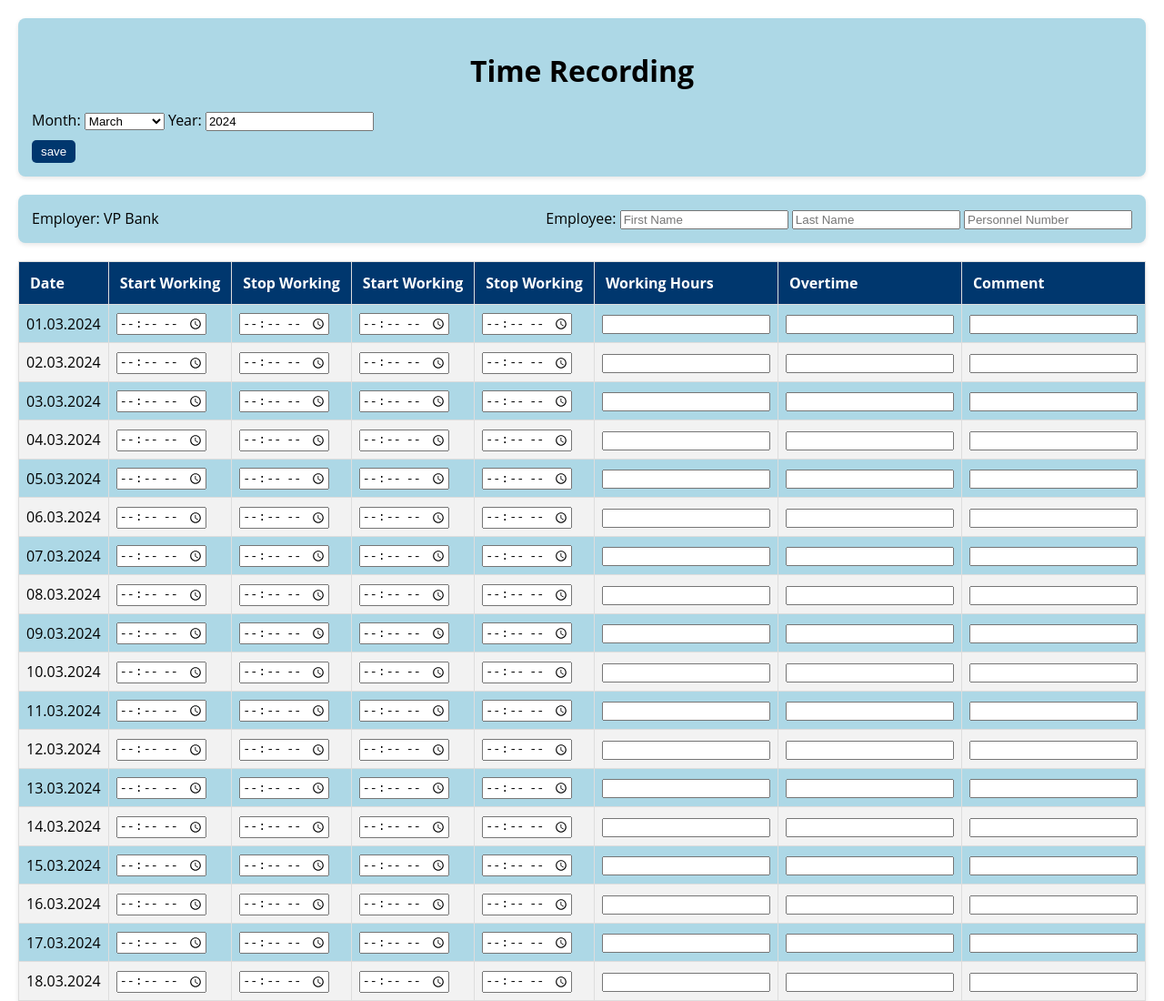
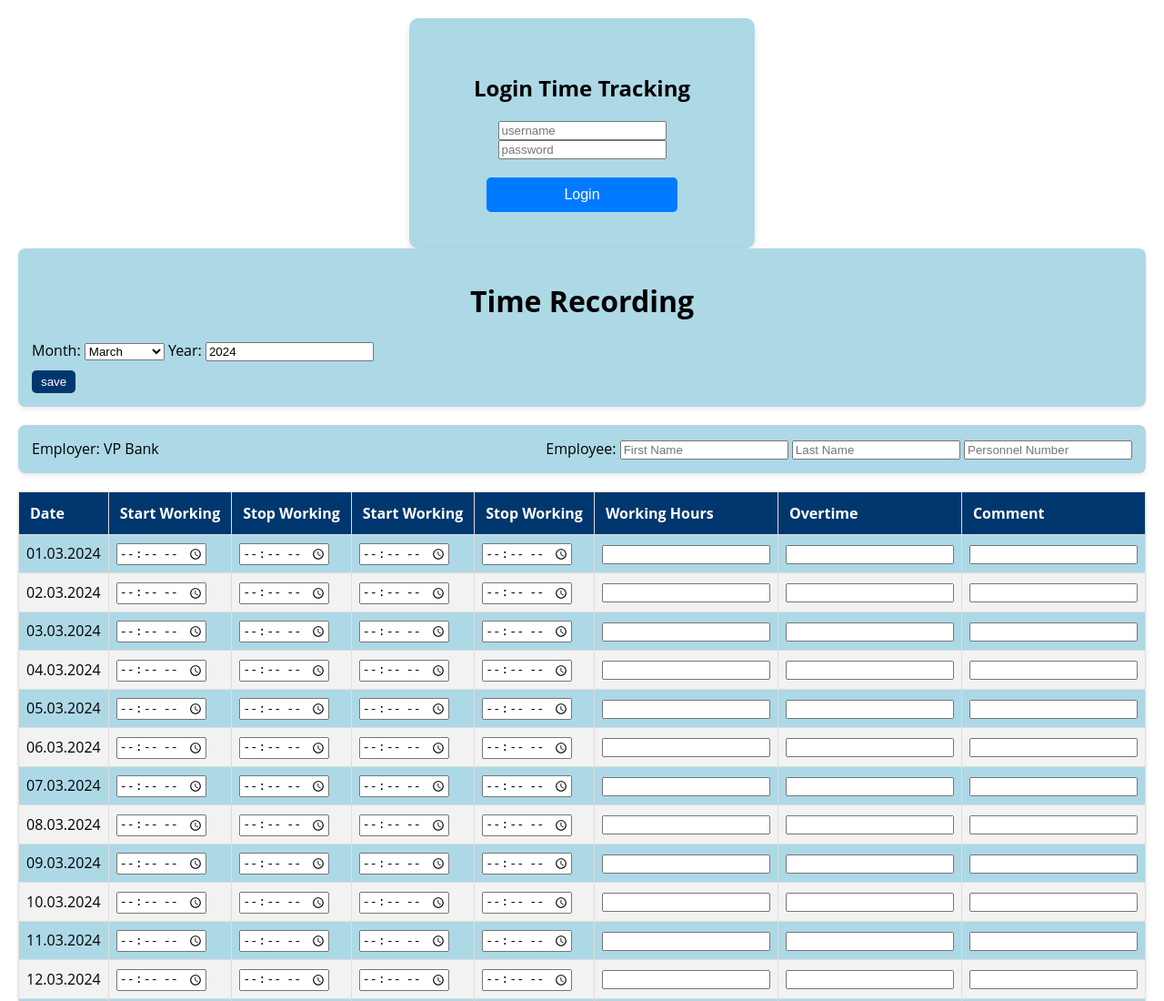
Before and after one commit to sascha1987/time-tracker-application, a website: page public/index.html in a window 1280 px wide. Shown: the top 1100 px of the page at 91% size. Drawn offline with Linux system fonts and the light colour scheme.

Commit message:
Initial version for the Login functionality Update index.html Update TimeSheetView.js Update style.css Add README File to set up DB

```diff
--- a/public/css/style.css
+++ b/public/css/style.css
@@ -73,3 +73,32 @@ tr:nth-child(even) {
         align-items: center;
     }
 }
+
+#loginForm {
+    width: 100%;
+    max-width: 300px;
+    padding: 40px;
+    margin: auto;
+    border-radius: 10px;
+    box-shadow: 0 4px 8px rgba(0, 0, 0, 0.1);
+    background: var(--header-footer-bg-color);
+    display: flex;
+    flex-direction: column;
+    align-items: center;
+}
+
+#loginForm button {
+    width: 70%;
+    padding: 10px;
+    margin-top: 20px;
+    border: none;
+    border-radius: 5px;
+    background-color: #007bff;
+    color: white;
+    cursor: pointer;
+    font-size: 16px;
+}
+
+#loginForm button:hover {
+    background-color: #0056b3;
+  }
--- a/public/index.html
+++ b/public/index.html
@@ -7,7 +7,14 @@
         <link rel="stylesheet" href="./css/style.css">
     </head>
     <body>
-
+        <!-- Login -->
+        <div id="loginForm">
+            <h2>Login Time Tracking</h2>
+            <input type="text" id="username" placeholder="username">
+            <input type="password" id="password" placeholder="password">
+            <button type= "submit" id="loginButton">Login</button>
+        </div>
+        <!-- Login -->
         <header>
             <div class="header-content">
                 <h1>Time Recording</h1>
--- a/src/view/TimeSheetView.js
+++ b/src/view/TimeSheetView.js
@@ -59,6 +59,8 @@ export function init() {
       ) {
         calculateWorkingHours();
       }
+      document.getElementById("loginButton").addEventListener("click", login);
+      login();
     });
 
     const date = new Date();
@@ -131,3 +133,10 @@ function calculateWorkingHours() {
     }
   });
 }
+
+function login() {
+  let username = document.getElementById("username").value;
+  console.log(username);
+  let password = document.getElementById("password").value;
+  console.log(password);
+}
```
Also changed, not shown: README_DB_SETUP.md (added).
